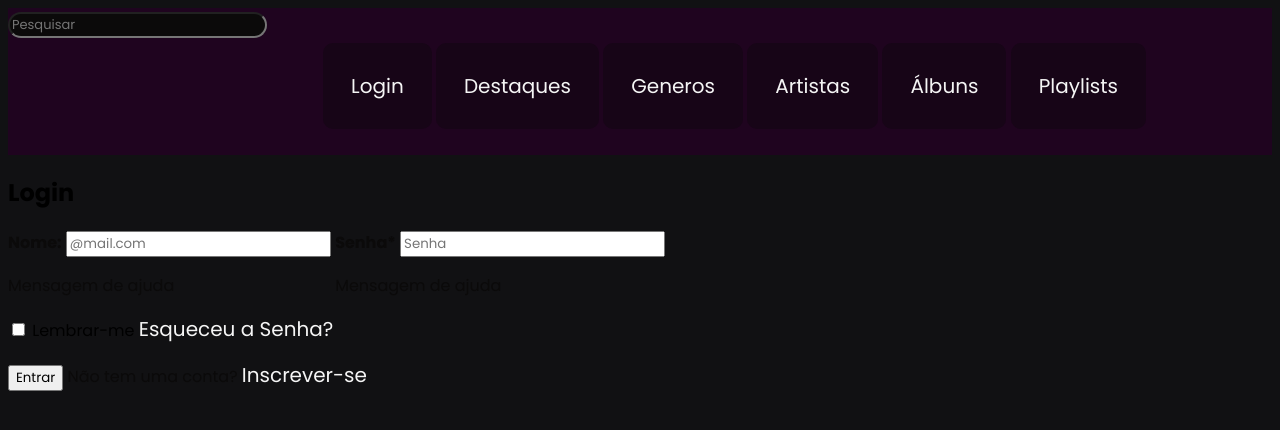
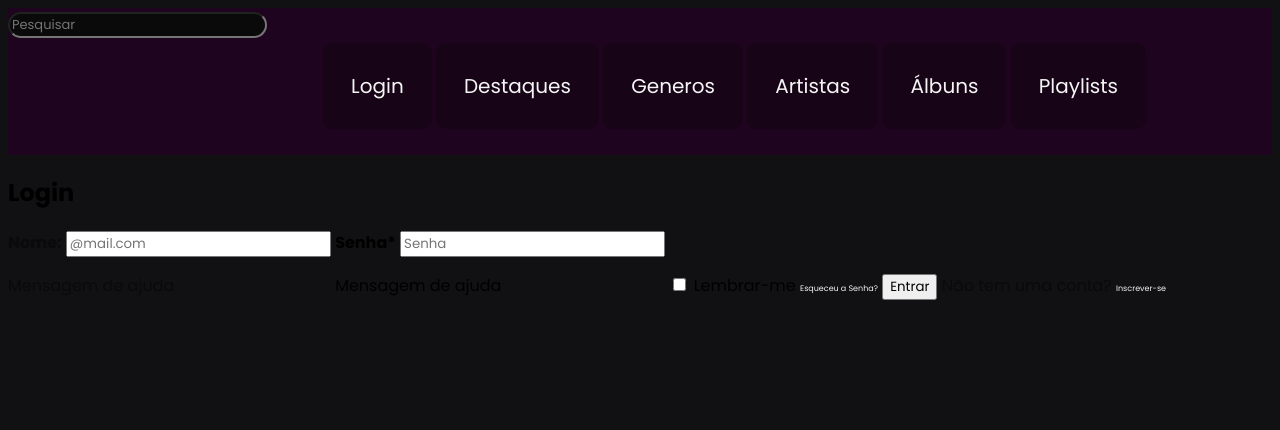
Before and after one commit to DianaLouise02/Site-Musica, a plain HTML site: page login.html in a window 1280 px wide. Drawn offline with Linux system fonts and the light colour scheme.

Commit message:
login.css

```diff
--- /dev/null
+++ b/login.css
@@ -0,0 +1,9 @@
+
+div{
+    display: inline-block;
+
+}
+.link-a{
+    font-size: 8px;
+    display: inline-block;
+}
--- a/login.html
+++ b/login.html
@@ -5,6 +5,7 @@
     <meta http-equiv="X-UA-Compatible" content="IE=edge">
     <meta name="viewport" content="width=device-width, initial-scale=1.0">
     <link rel="stylesheet" href="style.css">
+    <link rel="stylesheet" href="login.css">
     <title>MusicRoom </title>
 </head>
 <body>
@@ -38,7 +39,7 @@
                     <p id="email-helper" class="helper-text">Mensagem de ajuda</p>
                 </div>
 
-                <div class="input-box">
+                <div class="input-login">
                     <span for="senha"><strong> Senha*</strong></span>
                     <input id="senha" type="password" placeholder="Senha" required>
                     <p id="senha-helper" class="helper-text">Mensagem de ajuda</p>
```
